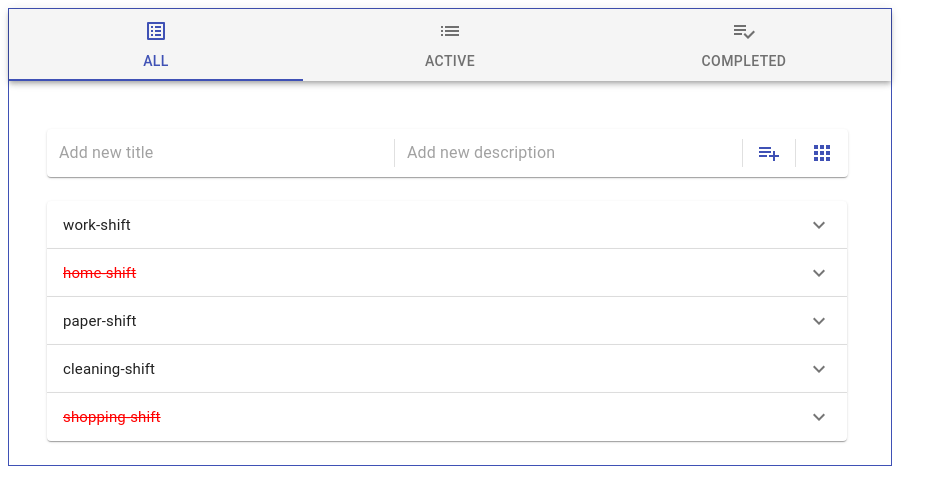
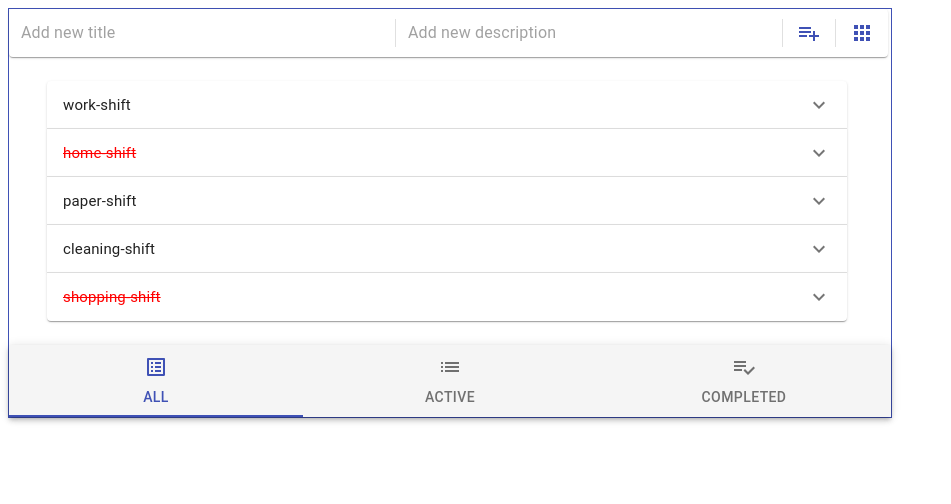
Before and after one commit to chetanns/react-treeview, a React (Create React App) app: page / in a window 1280 px wide. Shown: the top 504 px of the page, without its empty margins (0-951 px from the left). Built offline with nearby package versions, Linux system fonts and the light colour scheme.

Commit message:
Changes to refactor the code.

```diff
--- a/src/components/Tab.tsx
+++ b/src/components/Tab.tsx
@@ -1,5 +1,4 @@
-import React, { useEffect } from "react";
-import SwipeableViews from "react-swipeable-views";
+import React from "react";
 import { makeStyles, Theme, useTheme } from "@material-ui/core/styles";
 import AppBar from "@material-ui/core/AppBar";
 import Tabs from "@material-ui/core/Tabs";
@@ -11,6 +10,9 @@ import AssignmentLateIcon from "@material-ui/icons/List";
 import AssignmentTurnedInIcon from "@material-ui/icons/PlaylistAddCheck";
 import Todos from "./Todos";
 import todos from "../resources/data.json";
+import { AppsOutlined } from "@material-ui/icons";
+import { Divider, IconButton, InputBase, Paper } from "@material-ui/core";
+import AddIcon from "@material-ui/icons/PlaylistAdd";
 
 interface TabPanelProps {
   children?: React.ReactNode;
@@ -57,6 +59,23 @@ const useStyles = makeStyles((theme: Theme) => ({
     m: 1,
     border: 1,
   },
+  text: {
+    width: 871,
+    padding: "2px 4px",
+    display: "flex",
+    alignItems: "center",
+  },
+  input: {
+    marginLeft: theme.spacing(1),
+    flex: 1,
+  },
+  iconButton: {
+    padding: 10,
+  },
+  divider: {
+    height: 28,
+    margin: 4,
+  },
 }));
 
 const defaultProps = {
@@ -71,12 +90,8 @@ export default function FullWidthTabs() {
   const theme = useTheme();
   const [value, setValue] = React.useState(0);
   const [todoList, setTodosList] = React.useState(todos);
-
-  useEffect(() => {
-    console.log(`value>>${value}`);
-
-    const original_todos = todos;
-  }, [value, setValue]);
+  const [item, setItem] = React.useState("");
+  const [description, setDescription] = React.useState("");
 
   const handleChange = (event: React.ChangeEvent<{}>, newValue: number) => {
     setValue(newValue);
@@ -97,13 +112,95 @@ export default function FullWidthTabs() {
     }
   };
 
-  const handleChangeIndex = (index: number) => {
-    setValue(index);
+  const onChangeValue = (
+    evt: React.ChangeEvent<HTMLInputElement | HTMLTextAreaElement>
+  ) => {
+    console.log(evt.currentTarget.value);
+    setItem(evt.currentTarget.value);
+  };
+
+  const onChangeDescription = (
+    evt: React.ChangeEvent<HTMLInputElement | HTMLTextAreaElement>
+  ) => {
+    console.log("test");
+    setDescription(evt.currentTarget.value);
+  };
+
+  const addItem = (item: string, description: string) => {
+    let maxId: number =
+      Number(
+        todoList.reduce(
+          (maxId: number, todo: any) =>
+            (maxId = maxId > todo.id ? maxId : todo.id),
+          0
+        )
+      ) + Number(1);
+
+    console.log(`New Item>> ${item} with id : ${maxId}`);
+
+    todoList.push({
+      id: String(maxId),
+      title: item,
+      description: description,
+      completed: false,
+    });
+
+    console.log("Added new item");
+    console.log(`todos>>>${JSON.stringify(todoList)}`);
+
+    setTodosList(todoList);
+    setItem("");
+    setDescription("");
   };
 
   return (
     <div className={classes.root}>
       <Box borderColor="primary.main" {...defaultProps}>
+        <Paper component="form" className={classes.text}>
+          <InputBase
+            className={classes.input}
+            placeholder="Add new title"
+            inputProps={{ "aria-label": "Add new title" }}
+            value={item}
+            onChange={(evt) => onChangeValue(evt)}
+          />
+          <Divider className={classes.divider} orientation="vertical" />
+          <InputBase
+            className={classes.input}
+            placeholder="Add new description"
+            inputProps={{ "aria-label": "Add new description" }}
+            value={description}
+            onChange={(evt) => onChangeDescription(evt)}
+          />
+          <Divider className={classes.divider} orientation="vertical" />
+          <IconButton
+            color="primary"
+            className={classes.iconButton}
+            onClick={() => addItem(item, description)}
+            aria-label="directions"
+          >
+            <AddIcon />
+          </IconButton>
+          <Divider className={classes.divider} orientation="vertical" />
+          <IconButton
+            color="primary"
+            className={classes.iconButton}
+            // onClick={this.findTodo}
+            aria-label="directions"
+          >
+            <AppsOutlined />
+          </IconButton>
+        </Paper>
+
+        <TabPanel value={value} index={0} dir={theme.direction}>
+          <Todos data={todoList} isComplete={true} />
+        </TabPanel>
+        <TabPanel value={value} index={1} dir={theme.direction}>
+          <Todos data={todoList} isComplete={false} />
+        </TabPanel>
+        <TabPanel value={value} index={2} dir={theme.direction}>
+          <Todos data={todoList} isComplete={false} />
+        </TabPanel>
         <AppBar position="static" color="default">
           <Tabs
             value={value}
@@ -126,21 +223,6 @@ export default function FullWidthTabs() {
             />
           </Tabs>
         </AppBar>
-        {/* <SwipeableViews
-        axis={theme.direction === "rtl" ? "x-reverse" : "x"}
-        index={value}
-        onChangeIndex={handleChangeIndex}
-      > */}
-        <TabPanel value={value} index={0} dir={theme.direction}>
-          <Todos data={todoList} isComplete={true} />
-        </TabPanel>
-        <TabPanel value={value} index={1} dir={theme.direction}>
-          <Todos data={todoList} isComplete={false} />
-        </TabPanel>
-        <TabPanel value={value} index={2} dir={theme.direction}>
-          <Todos data={todoList} isComplete={false} />
-        </TabPanel>
-        {/* </SwipeableViews> */}
       </Box>
     </div>
   );
--- a/src/components/Todos.tsx
+++ b/src/components/Todos.tsx
@@ -2,29 +2,18 @@ import {
   Accordion,
   AccordionSummary,
   AccordionDetails,
-  createStyles,
-  makeStyles,
   Theme,
   withStyles,
-  Paper,
-  IconButton,
-  InputBase,
-  Divider,
   Box,
   Grid,
 } from "@material-ui/core";
 import ExpandMoreIcon from "@material-ui/icons/ExpandMore";
-import React, { Component, createRef, useState } from "react";
+import React, { Component } from "react";
 import Typography from "@material-ui/core/Typography";
 import todos from "../resources/data.json";
-import MenuIcon from "@material-ui/icons/Menu";
-import SearchIcon from "@material-ui/icons/Search";
-import AddIcon from "@material-ui/icons/PlaylistAdd";
 import { Checkbox } from "@material-ui/core";
 import { FormControlLabel } from "@material-ui/core";
-import { FormGroup } from "@material-ui/core";
 import clsx from "clsx";
-import { AppsOutlined } from "@material-ui/icons";
 
 const useStyles = (theme: Theme) => ({
   root: {
@@ -50,7 +39,6 @@ const useStyles = (theme: Theme) => ({
   },
   heading: {
     fontSize: theme.typography.pxToRem(15),
-    //fontWeight: theme.typography.fontWeightRegular,
   },
   secondaryHeading: {
     fontSize: theme.typography.pxToRem(15),
@@ -71,8 +59,6 @@ const useStyles = (theme: Theme) => ({
   },
 });
 
-//const classes = useStyles();
-
 interface TodoProps {
   data: any[];
   isComplete: boolean;
@@ -91,7 +77,6 @@ class Todos extends Component<TodoProps, TodoState> {
   constructor(props: TodoProps) {
     super(props);
     console.log(`constructor todos>>>${JSON.stringify(this.props.data)}`);
-    //this.setState({ item: "", description: "", todos: this.props.data });
   }
 
   state = {
@@ -102,29 +87,16 @@ class Todos extends Component<TodoProps, TodoState> {
     todos: this.props.data,
   };
 
-  onChangeValue(
-    evt: React.ChangeEvent<HTMLInputElement | HTMLTextAreaElement>
-  ) {
-    this.setState({
-      item: evt.currentTarget.value,
-    });
-  }
-
   findTodo = () => {
-    const todo = todos.find((todo) => Number(todo.id) == 1);
+    const todo = todos.find((todo) => Number(todo.id) === 1);
 
     console.log(`todo item with id>>${JSON.stringify(todo)}`);
-
-    // if (todo) {
-    //   todo.completed = true;
-    // }
-    // console.log(`todos>>${JSON.stringify(todos)}`);
   };
 
   handleChange = (evt: React.ChangeEvent<HTMLInputElement>, id: string) => {
     console.log(`Id>>${id}`);
 
-    const todo = todos.find((todo) => Number(todo.id) == Number(id));
+    const todo = todos.find((todo) => Number(todo.id) === Number(id));
 
     if (todo) {
       todo.completed = !todo.completed;
@@ -133,7 +105,6 @@ class Todos extends Component<TodoProps, TodoState> {
     console.log(`todos>>${JSON.stringify(todos)}`);
 
     this.setState({
-      //completed: !this.state.completed,
       todos: todos,
     });
   };
@@ -143,35 +114,6 @@ class Todos extends Component<TodoProps, TodoState> {
   ) {
     this.setState({
       description: evt.currentTarget.value,
-    });
-  }
-
-  addItem(item: string, description: string) {
-    let maxId: number =
-      Number(
-        todos.reduce(
-          (maxId: number, todo: any) =>
-            (maxId = maxId > todo.id ? maxId : todo.id),
-          0
-        )
-      ) + Number(1);
-
-    console.log(`New Item>> ${item} with id : ${maxId}`);
-
-    todos.push({
-      id: String(maxId),
-      title: item,
-      description: description,
-      completed: false,
-    });
-
-    console.log("Added new item");
-    console.log(`todos>>>${JSON.stringify(todos)}`);
-
-    this.setState({
-      item: "",
-      description: "",
-      todos: todos,
     });
   }
 
@@ -189,45 +131,6 @@ class Todos extends Component<TodoProps, TodoState> {
 
     return (
       <div className={classes.root}>
-        <br />
-        <Paper component="form" className={classes.text}>
-          <InputBase
-            className={classes.input}
-            placeholder="Add new title"
-            inputProps={{ "aria-label": "Add new title" }}
-            value={this.state.item}
-            onChange={(evt) => this.onChangeValue(evt)}
-          />
-          <Divider className={classes.divider} orientation="vertical" />
-          <InputBase
-            className={classes.input}
-            placeholder="Add new description"
-            inputProps={{ "aria-label": "Add new description" }}
-            value={this.state.description}
-            onChange={(evt) => this.onChangeDescription(evt)}
-          />
-          <Divider className={classes.divider} orientation="vertical" />
-          <IconButton
-            color="primary"
-            className={classes.iconButton}
-            onClick={() =>
-              this.addItem(this.state.item, this.state.description)
-            }
-            aria-label="directions"
-          >
-            <AddIcon />
-          </IconButton>
-          <Divider className={classes.divider} orientation="vertical" />
-          <IconButton
-            color="primary"
-            className={classes.iconButton}
-            onClick={this.findTodo}
-            aria-label="directions"
-          >
-            <AppsOutlined />
-          </IconButton>
-        </Paper>
-        <br />
         <div>
           {this.props.data.map((todo: any) => (
             <Accordion key={todo.id}>
@@ -248,30 +151,13 @@ class Todos extends Component<TodoProps, TodoState> {
               <AccordionDetails>
                 <Box display="flex">
                   <Box border={1} {...defaultProps}>
-                    {/*
-                    <FormGroup row>
-                      <Typography align="center">{todo.description}</Typography>
-
-                      <FormControlLabel
-                        className={classes.formControl}
-                        control={
-                          <Checkbox
-                            //checked={state.checkedB}
-                            //onChange={handleChange}
-                            name="checkedB"
-                            color="primary"
-                          />
-                        }
-                        label="Primary"
-                      />
-                    </FormGroup>
-                    */}
                     <Grid container spacing={1}>
                       <Grid
                         item
                         xs={6}
                         className={clsx(classes.itemSpacing, {
-                          [classes.strikethrough]: todo.completed,
+                          [classes.strikethrough]:
+                            todo.completed && this.props.isComplete,
                         })}
                       >
                         &nbsp;{todo.description}
```
Also changed, not shown: src/App.tsx (+0 -7 lines), 1 other file (tests, documents, lock files or other folders).
